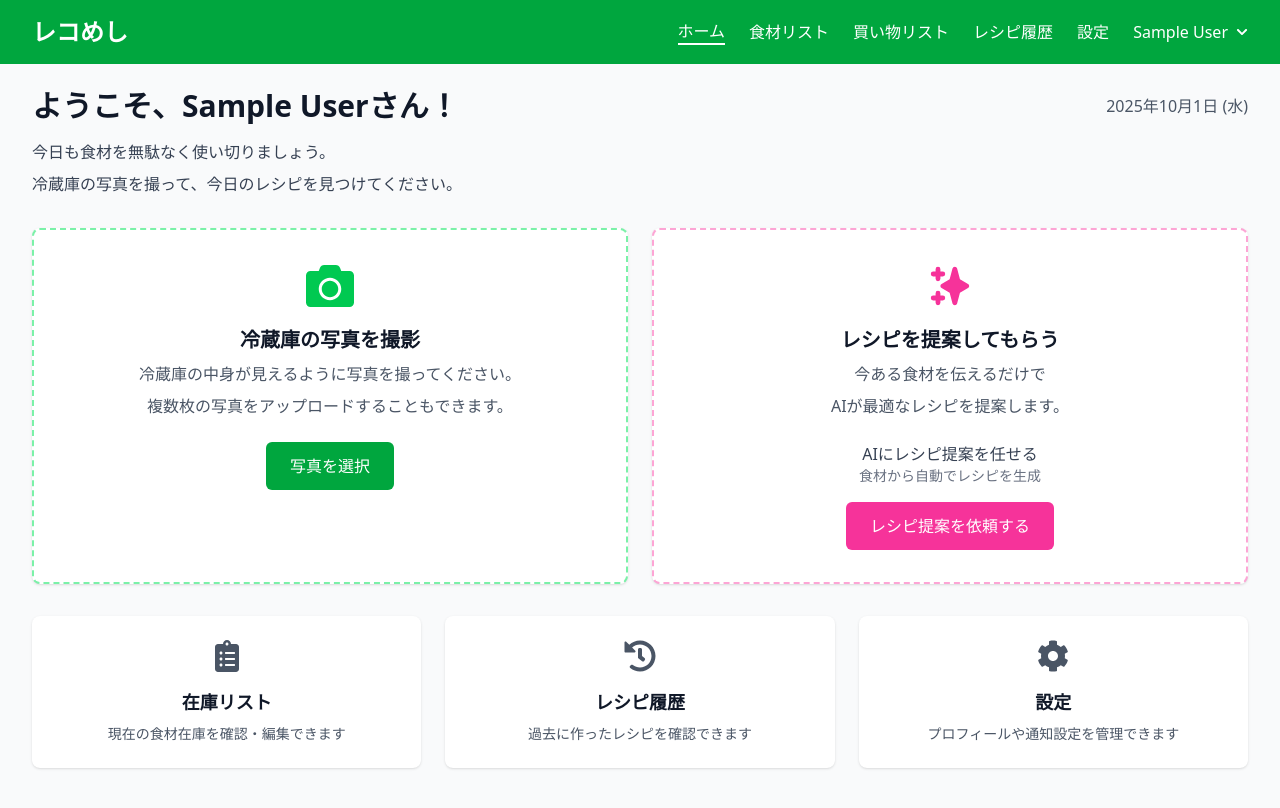
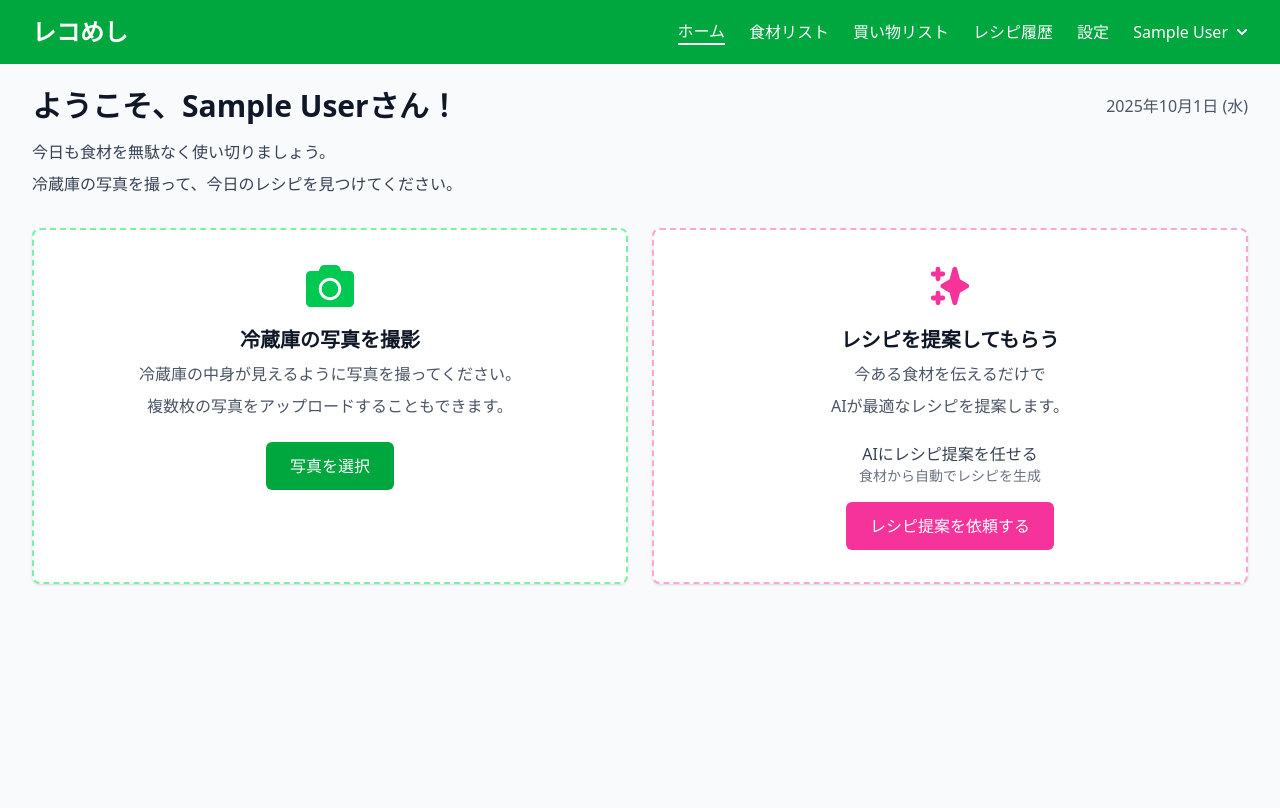
Before and after one commit to Otoriha/Reco_Meshi, a React (Vite) app in the folder frontend/: page / in a window 1280 px wide. Shown: the top 808 px of the page. Built offline with nearby package versions, Linux system fonts and the light colour scheme; no server answers; sample sign-in values are in the browser's storage.

Commit message:
ダッシュボード画面ui編集

```diff
--- a/frontend/src/pages/Dashboard/Dashboard.tsx
+++ b/frontend/src/pages/Dashboard/Dashboard.tsx
@@ -1,8 +1,7 @@
 import React, { useRef, useState } from 'react';
-import { Link } from 'react-router-dom';
 import { useAuth } from '../../hooks/useAuth';
 import { imageRecognitionApi } from '../../api/imageRecognition';
-import { FaCamera, FaClipboardList, FaHistory, FaCog } from 'react-icons/fa';
+import { FaCamera } from 'react-icons/fa';
 import { HiSparkles } from 'react-icons/hi';
 import RecipeSuggestModal from '../../components/recipes/RecipeSuggestModal';
 import Toast from '../../components/Toast';
@@ -161,32 +160,6 @@ const Dashboard: React.FC = () => {
           </div>
         </div>
 
-        {/* 機能紹介セクション */}
-        <div className="grid grid-cols-1 md:grid-cols-3 gap-6">
-          <Link to="/ingredients" className="bg-white rounded-lg shadow-sm p-6 hover:shadow-md transition-shadow">
-            <div className="text-center">
-              <FaClipboardList className="mx-auto h-8 w-8 text-gray-600 mb-4" />
-              <h3 className="text-lg font-bold text-gray-900 mb-2">在庫リスト</h3>
-              <p className="text-gray-600 text-sm">現在の食材在庫を確認・編集できます</p>
-            </div>
-          </Link>
-
-          <Link to="/recipe-history" className="bg-white rounded-lg shadow-sm p-6 hover:shadow-md transition-shadow">
-            <div className="text-center">
-              <FaHistory className="mx-auto h-8 w-8 text-gray-600 mb-4" />
-              <h3 className="text-lg font-bold text-gray-900 mb-2">レシピ履歴</h3>
-              <p className="text-gray-600 text-sm">過去に作ったレシピを確認できます</p>
-            </div>
-          </Link>
-
-          <Link to="/settings" className="bg-white rounded-lg shadow-sm p-6 hover:shadow-md transition-shadow">
-            <div className="text-center">
-              <FaCog className="mx-auto h-8 w-8 text-gray-600 mb-4" />
-              <h3 className="text-lg font-bold text-gray-900 mb-2">設定</h3>
-              <p className="text-gray-600 text-sm">プロフィールや通知設定を管理できます</p>
-            </div>
-          </Link>
-        </div>
 
         {/* レシピ提案モーダル */}
         <RecipeSuggestModal
```
